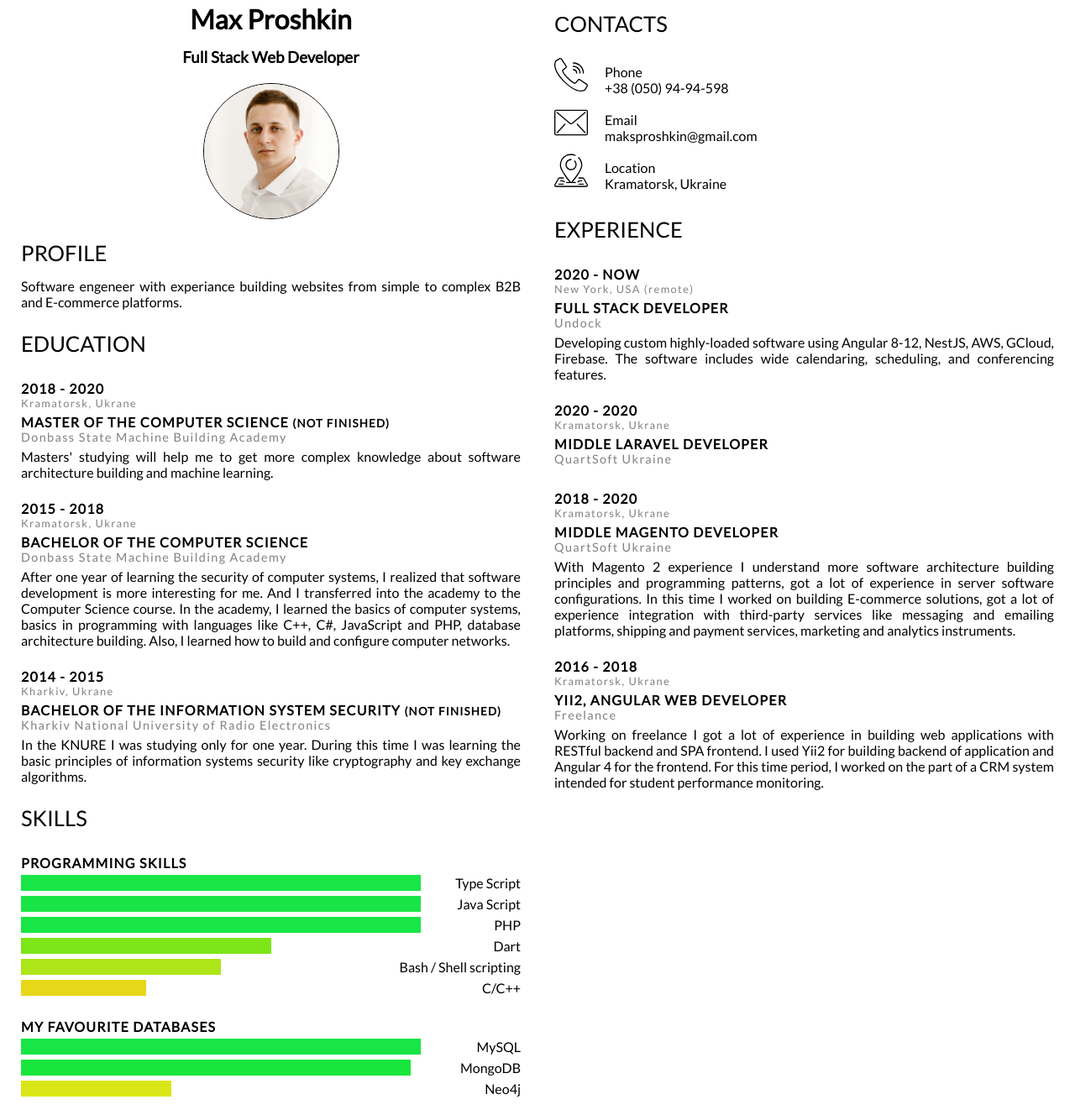
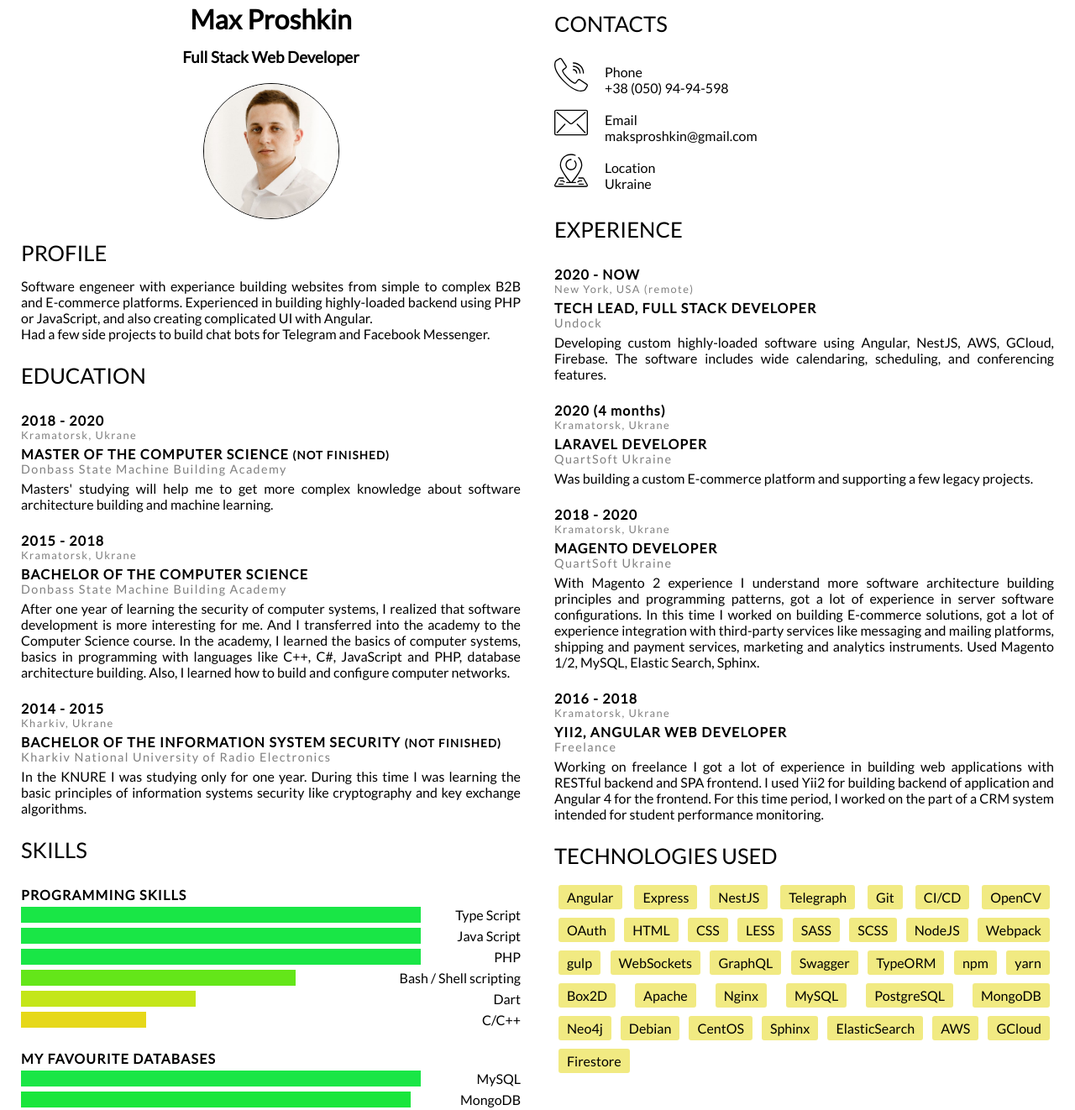
Before and after one commit to mxs-dev/mxs-dev.github.io, a plain HTML site: page index.html in a window 1280 px wide. Shown: the part 37-1359 px from the top of the page at 84% size. Drawn offline with Linux system fonts and the light colour scheme.

Commit message:
Changed skills description

```diff
--- a/index.html
+++ b/index.html
@@ -20,6 +20,9 @@
                     <h3 class="section-heading">Profile</h3>
                     <div class="paragraph">
                         Software engeneer with experiance building websites from simple to complex B2B and E-commerce platforms.
+                        Experienced in building highly-loaded backend using PHP or JavaScript, and also creating complicated UI with Angular.
+                        <br>
+                        Had a few side projects to build chat bots for Telegram and Facebook Messenger.
                     </div>
 
                     <h3 class="section-heading">Education</h3>
@@ -80,12 +83,97 @@
                             <span class="primary">My favourite frameworks</span>
                         </div>
                     </div>
+                </div>
 
+
+                <div class="column">
+                    <h3 class="section-heading">Сontacts</h3>
+
+                    <div class="paragraph contacts">
+                        <div class="row">
+                            <img class="icon" src="src/icons/call.svg"/>
+                            <div class="description">
+                                <span class="contact-method">Phone</span>
+                                <span class="contact-data">+38 (050) 94-94-598</span>
+                            </div>
+                        </div>
+                        <div class="row">
+                            <img class="icon" src="src/icons/email.svg"/>
+                            <div class="description">
+                                <span class="contact-method">Email</span>
+                                <span class="contact-data">maksproshkin@gmail.com</span>
+                            </div>
+                        </div>
+                        <div class="row">
+                            <img class="icon" src="src/icons/location.svg"/>
+                            <div class="description">
+                                <span class="contact-method">Location</span>
+                                <span class="contact-data">Ukraine</span>
+                            </div>
+                        </div>
+                    </div>
+
+                    <h3 class="section-heading">Experience</h3>
+
+                    <div class="paragraph">
+                        <div class="description">
+                            <span class="primary">2020 - NOW</span>
+                            <span class="secondary">New York, USA (remote)</span>
+                        </div>
+                        <div class="title">
+                            <span class="primary">Tech Lead, Full Stack Developer</span>
+                            <span class="secondary">Undock</span>
+                        </div>
+                        Developing custom highly-loaded software using Angular, NestJS, AWS, GCloud, Firebase.
+                        The software includes wide calendaring, scheduling, and conferencing features.
+                    </div>
+
+                    <div class="paragraph">
+                        <div class="description">
+                            <span class="primary">2020 (4 months)</span>
+                            <span class="secondary">Kramatorsk, Ukrane</span>
+                        </div>
+                        <div class="title">
+                            <span class="primary">Laravel Developer</span>
+                            <span class="secondary">QuartSoft Ukraine</span>
+                        </div>
+                        Was building a custom E-commerce platform and supporting a few legacy projects.
+                    </div>
+
+                    <div class="paragraph">
+                        <div class="description">
+                            <span class="primary">2018 - 2020</span>
+                            <span class="secondary">Kramatorsk, Ukrane</span>
+                        </div>
+                        <div class="title">
+                            <span class="primary">Magento Developer</span>
+                            <span class="secondary">QuartSoft Ukraine</span>
+                        </div>
+                        With Magento 2 experience I understand more software architecture building principles and programming patterns, got a lot of experience in server software configurations.
+                        In this time I worked on building E-commerce solutions, got a lot of experience integration with third-party services like messaging and mailing platforms, shipping and payment services, marketing and analytics instruments.
+                        Used Magento 1/2, MySQL, Elastic Search, Sphinx.
+                    </div>
+
+                    <div class="paragraph">
+                        <div class="description">
+                            <span class="primary">2016 - 2018</span>
+                            <span class="secondary">Kramatorsk, Ukrane</span>
+                        </div>
+                        <div class="title">
+                            <span class="primary">Yii2, Angular Web Developer</span>
+                            <span class="secondary">Freelance</span>
+                        </div>
+                        Working on freelance I got a lot of experience in building web applications with RESTful backend and SPA frontend.
+                        I used Yii2 for building backend of application and Angular 4 for the frontend. For this time period, I worked on the part of a CRM system intended for student performance monitoring.
+                    </div>
+
+                    <h3 class="section-heading">Technologies used</h3>
                     <div class="paragraph skills">
-                        <div class="title">
-                            <span class="primary">Other technologies</span>
-                        </div>
                         <ul class="cards">
+                            <li>Angular</li>
+                            <li>Express</li>
+                            <li>NestJS</li>
+                            <li>Telegraph</li>
                             <li>Git</li>
                             <li>CI/CD</li>
                             <li>OpenCV</li>
@@ -121,87 +209,6 @@
                         </ul>
                     </div>
                 </div>
-
-
-                <div class="column">
-                    <h3 class="section-heading">Сontacts</h3>
-
-                    <div class="paragraph contacts">
-                        <div class="row">
-                            <img class="icon" src="src/icons/call.svg"/>
-                            <div class="description">
-                                <span class="contact-method">Phone</span>
-                                <span class="contact-data">+38 (050) 94-94-598</span>
-                            </div>
-                        </div>
-                        <div class="row">
-                            <img class="icon" src="src/icons/email.svg"/>
-                            <div class="description">
-                                <span class="contact-method">Email</span>
-                                <span class="contact-data">maksproshkin@gmail.com</span>
-                            </div>
-                        </div>
-                        <div class="row">
-                            <img class="icon" src="src/icons/location.svg"/>
-                            <div class="description">
-                                <span class="contact-method">Location</span>
-                                <span class="contact-data">Kramatorsk, Ukraine</span>
-                            </div>
-                        </div>
-                    </div>
-
-                    <h3 class="section-heading">Experience</h3>
-
-                    <div class="paragraph">
-                        <div class="description">
-                            <span class="primary">2020 - NOW</span>
-                            <span class="secondary">New York, USA (remote)</span>
-                        </div>
-                        <div class="title">
-                            <span class="primary">Full Stack Developer</span>
-                            <span class="secondary">Undock</span>
-                        </div>
-                        Developing custom highly-loaded software using Angular 8-12, NestJS, AWS, GCloud, Firebase.
-                        The software includes wide calendaring, scheduling, and conferencing features.
-                    </div>
-
-                    <div class="paragraph">
-                        <div class="description">
-                            <span class="primary">2020 - 2020</span>
-                            <span class="secondary">Kramatorsk, Ukrane</span>
-                        </div>
-                        <div class="title">
-                            <span class="primary">Middle Laravel Developer</span>
-                            <span class="secondary">QuartSoft Ukraine</span>
-                        </div>
-                    </div>
-
-                    <div class="paragraph">
-                        <div class="description">
-                            <span class="primary">2018 - 2020</span>
-                            <span class="secondary">Kramatorsk, Ukrane</span>
-                        </div>
-                        <div class="title">
-                            <span class="primary">Middle Magento Developer</span>
-                            <span class="secondary">QuartSoft Ukraine</span>
-                        </div>
-                        With Magento 2 experience I understand more software architecture building principles and programming patterns, got a lot of experience in server software configurations.
-                        In this time I worked on building E-commerce solutions, got a lot of experience integration with third-party services like messaging and emailing platforms, shipping and payment services, marketing and analytics instruments.
-                    </div>
-
-                    <div class="paragraph">
-                        <div class="description">
-                            <span class="primary">2016 - 2018</span>
-                            <span class="secondary">Kramatorsk, Ukrane</span>
-                        </div>
-                        <div class="title">
-                            <span class="primary">Yii2, Angular Web Developer</span>
-                            <span class="secondary">Freelance</span>
-                        </div>
-                        Working on freelance I got a lot of experience in building web applications with RESTful backend and SPA frontend.
-                        I used Yii2 for building backend of application and Angular 4 for the frontend. For this time period, I worked on the part of a CRM system intended for student performance monitoring.
-                    </div>
-                </div>
             </div>
         </main>
     </body>
--- a/src/js/main.js
+++ b/src/js/main.js
@@ -42,18 +42,21 @@
             }, {
                 title: 'Magento 2',
                 progress: 85
-            },  {
+            }, {
                 title: 'Laravel',
                 progress: 84
             }, {
                 title: 'Yii2',
                 progress: 75
             }, {
+                title: 'Telegraph',
+                progress: 72,
+            }, {
                 title: 'Magento 1',
                 progress: 50
             }, {
                 title: 'Flutter',
-                progress: 40,
+                progress: 35,
             }
         ];
 
@@ -68,7 +71,7 @@
             },
             {
                 title: 'Neo4j',
-                progress: 45,
+                progress: 35,
             }
         ]
 
@@ -83,11 +86,11 @@
                 title: 'PHP',
                 progress: 95
             }, {
+                title: 'Bash / Shell scripting',
+                progress: 70,
+            }, {
                 title: 'Dart',
-                progress: 65,
-            }, {
-                title: 'Bash / Shell scripting',
-                progress: 55
+                progress: 50,
             }, {
                 title: 'C/C++',
                 progress: 40
```
